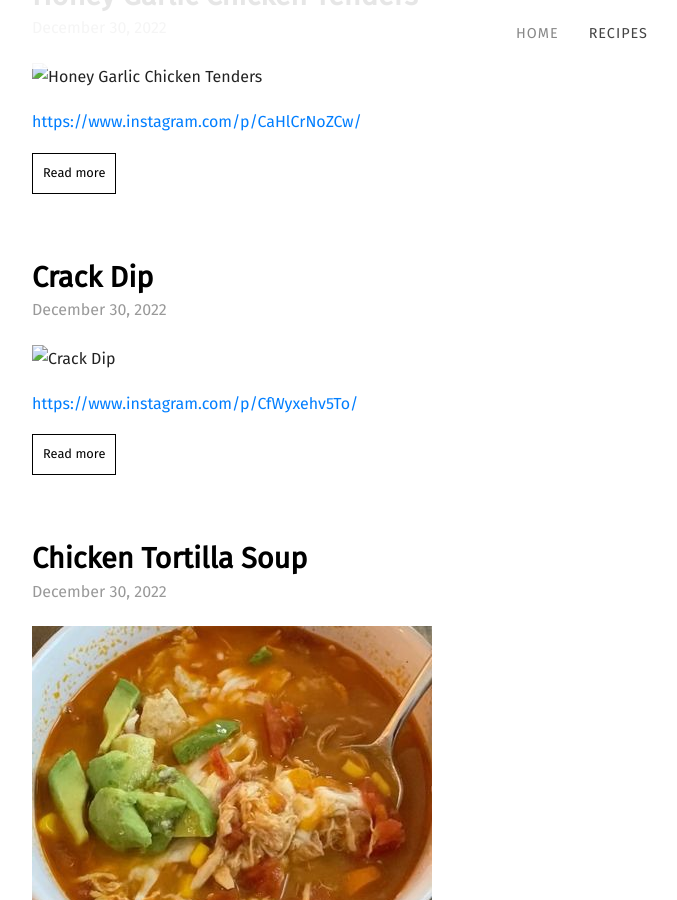
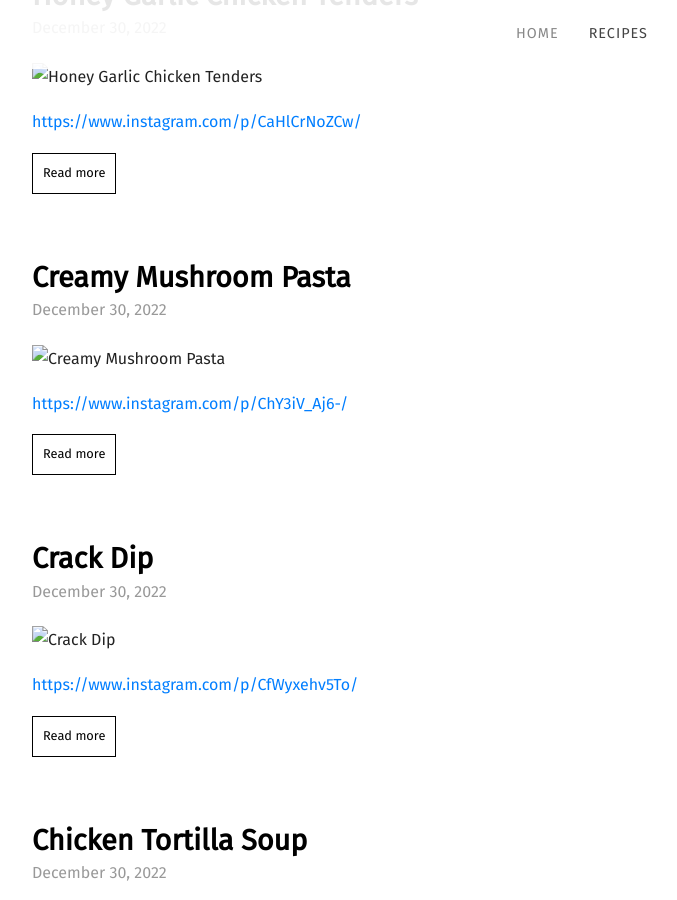
Before and after one commit to Luna-za-tuna/Personal_Recipe, a Jekyll site: the page built from index.html, in a window 1280 px wide and 900 px high, scrolled down 4275 px. Shown: the whole window, without its empty margins (58-735 px from the left). Built offline with Jekyll 4.4.1, drawn with Linux system fonts in a browser that asks for light colours; some web fonts are replaced; the list of posts is cut into pages by our own code; a file with an impossible date is left out; some of the changed text lies outside the part shown.

Commit message:
added missing values

```diff
--- a/_posts/2022-12-30-creamy-mushroom-pasta.md
+++ b/_posts/2022-12-30-creamy-mushroom-pasta.md
@@ -3,7 +3,7 @@ title: Creamy Mushroom Pasta
 categories:
   - Pastas
   - Meals
-date:
+date: 2022-12-30
 featured_image:
 recipe:
   servings: n/a
```
